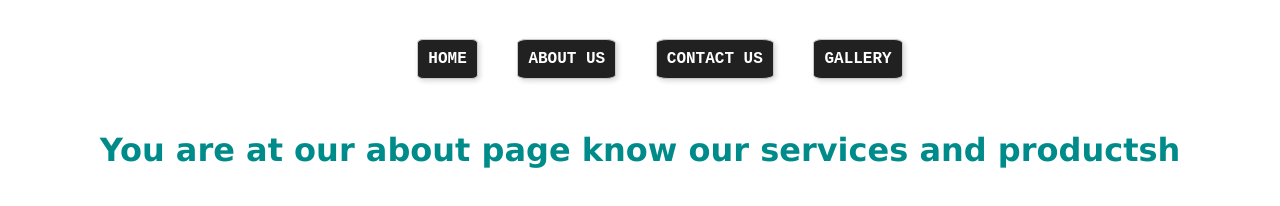
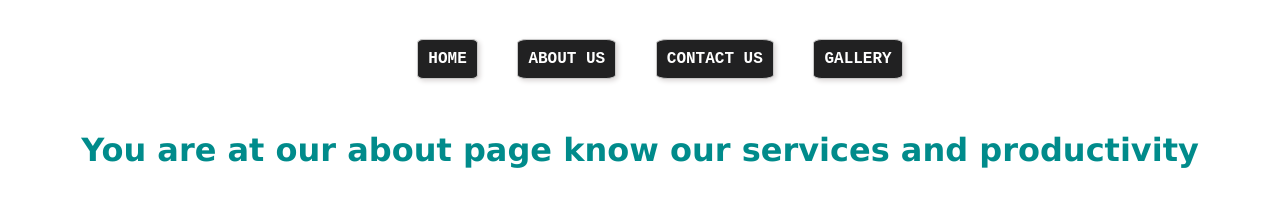
Before and after one commit to ayanlarik/four-pages-website, a plain HTML site: page about.html in a window 1280 px wide. Drawn offline with Linux system fonts and the light colour scheme.

```diff
--- a/about.html
+++ b/about.html
@@ -15,6 +15,6 @@
             <li><a href="./gallery.html">GALLERY</a></li>
         </ul>
     </nav>
-    <h1 > You are at our about page know our services and productsh </h1>
+    <h1 > You are at our about page know our services and productivity </h1>
 </body>
 </html>
```
